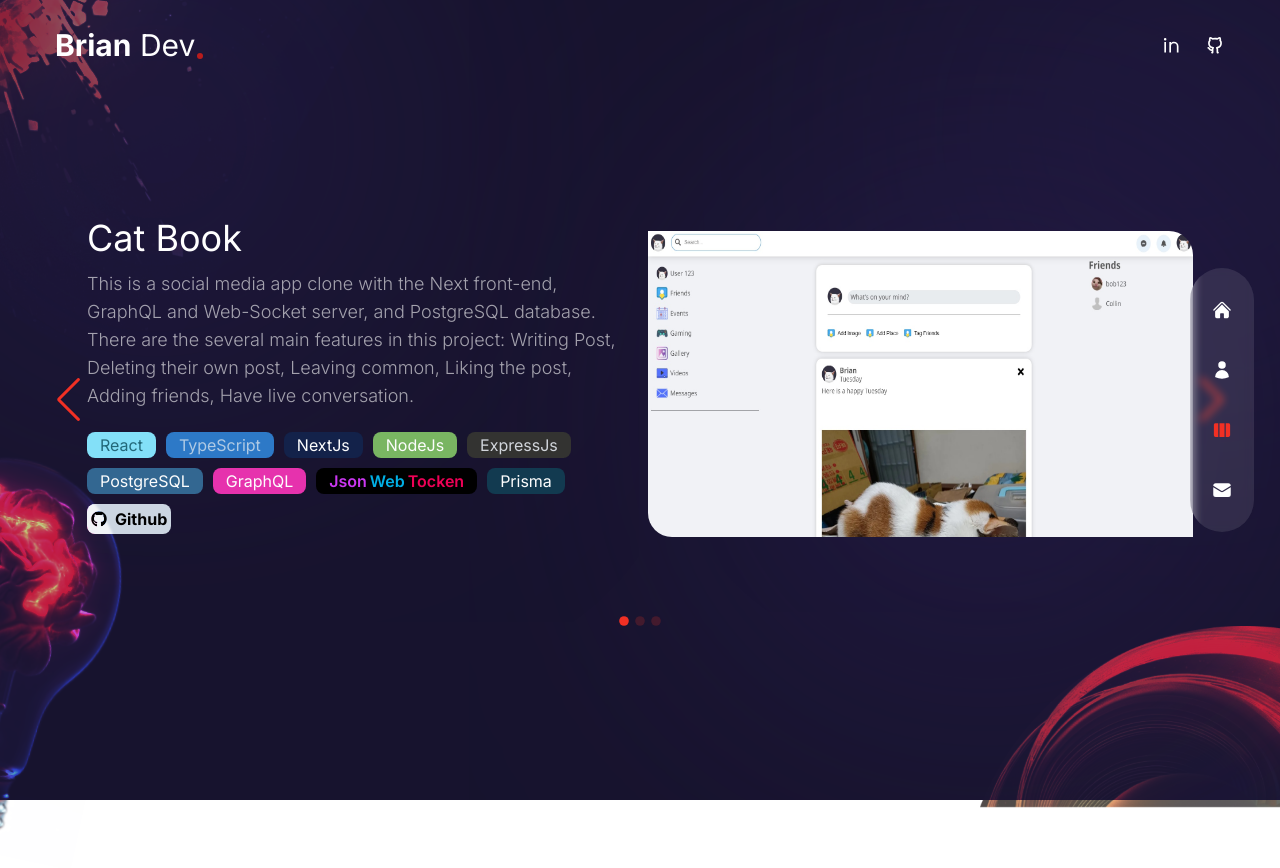
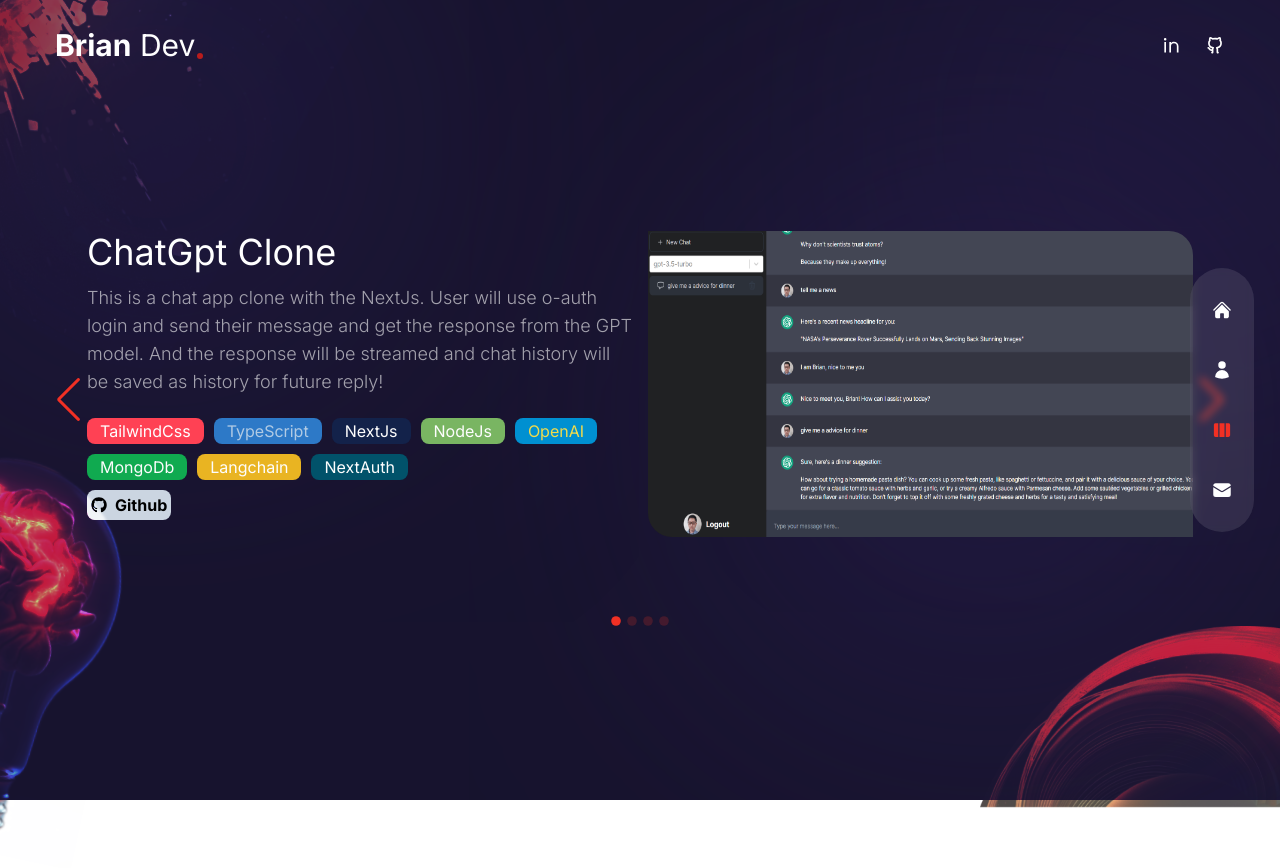
Before and after one commit to o83213/portfolio-brian, a Next.js app: page /work in a window 1280 px wide. Shown: the top 868 px of the page. Built offline with nearby package versions, Linux system fonts and the light colour scheme.

Commit message:
adding new project

```diff
--- a/src/components/Projectcard.tsx
+++ b/src/components/Projectcard.tsx
@@ -16,7 +16,6 @@
   url: string;
   repo: string;
   codeStack: string[];
-  blurImage: string;
 }
 
 interface Props {
--- a/src/components/TechnologyTag.tsx
+++ b/src/components/TechnologyTag.tsx
@@ -65,7 +65,13 @@
       >
         React-draggable
       </div>
-
+      <div
+        className={`tag ${
+          technologyFeatures.includes("tailwindcss") ? "" : " hidden"
+        }  bg-[#FF4154]    text-white px-[13px] rounded-lg mb-[10px] mr-[10px]`}
+      >
+        TailwindCss
+      </div>
       <div
         className={`tag ${
           technologyFeatures.includes("typescript") ? "" : " hidden"
@@ -96,10 +102,10 @@
       </div>
       <div
         className={`tag ${
-          technologyFeatures.includes("gin") ? "" : " hidden"
+          technologyFeatures.includes("openai") ? "" : " hidden"
         }  bg-[#0090D1]    text-[#f1db4b] px-[13px] rounded-lg mb-[10px] mr-[10px]`}
       >
-        Gin
+        OpenAI
       </div>
       <div
         className={`tag ${
@@ -118,10 +124,10 @@
       </div>
       <div
         className={`tag ${
-          technologyFeatures.includes("firebase") ? "" : " hidden"
+          technologyFeatures.includes("langchain") ? "" : " hidden"
         }  bg-[#e9b422]    text-[#fdfdfd]  px-[13px] rounded-lg mb-[10px] mr-[10px]`}
       >
-        Firebase
+        Langchain
       </div>
       <div
         className={`tag ${
@@ -132,10 +138,10 @@
       </div>
       <div
         className={`tag ${
-          technologyFeatures.includes("mysql") ? "" : " hidden"
+          technologyFeatures.includes("nextauth") ? "" : " hidden"
         }  bg-[#01526A]    text-[#fdfdfd] px-[13px] rounded-lg mb-[10px] mr-[10px] `}
       >
-        MySQL
+        NextAuth
       </div>
       <div
         className={`tag ${
--- a/src/components/WorkSlider.tsx
+++ b/src/components/WorkSlider.tsx
@@ -2,12 +2,31 @@
 export const workSliders = [
   {
     id: "1",
+    image: "/gptclone.png",
+    title: "ChatGpt Clone",
+    description:
+      "This is a chat app clone with the NextJs. User will use o-auth login and send their message and get the response from the GPT model. And the response will be streamed and chat history will be saved as history for future reply!",
+    url: "https://chatgpt-brian.vercel.app",
+    repo: "https://github.com/o83213/chatgpt-clone",
+    codeStack: [
+      "typescript",
+      "nextjs",
+      "nodejs",
+      "openai",
+      "langchain",
+      "mongodb",
+      "nextauth",
+      "tailwindcss"
+    ]
+  },
+  {
+    id: "2",
     image: "/catbook.jpg",
     blurImage: "/blur-catbook.jpg",
     title: "Cat Book",
     description:
       "This is a social media app clone with the Next front-end, GraphQL and Web-Socket server, and PostgreSQL database. There are the several main features in this project: Writing Post, Deleting their own post, Leaving common, Liking the post, Adding friends, Have live conversation.",
-    url: "https://chat-project-client.vercel.app/",
+    url: "https://chat-project-client.vercel.app",
     repo: "https://github.com/o83213/catbook-fullstack",
     codeStack: [
       "typescript",
@@ -22,7 +41,7 @@
     ]
   },
   {
-    id: "2",
+    id: "3",
     image: "/richTextEditor.png",
     blurImage: "/blur-richTextEditor.jpg",
     title: "Rich Text Editor",
@@ -33,7 +52,7 @@
     codeStack: ["typescript", "react", "nextjs", "slatejs", "webpack"]
   },
   {
-    id: "3",
+    id: "4",
     image: "/pdf-editor.png",
     blurImage: "/blur-pdf-editor.jpg",
     title: "PDF Editor",
```
Also changed, not shown: public/gptclone.png (added).
